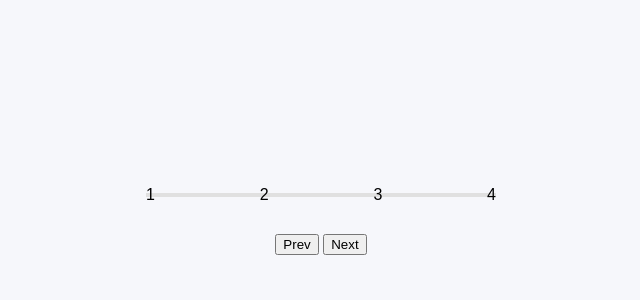
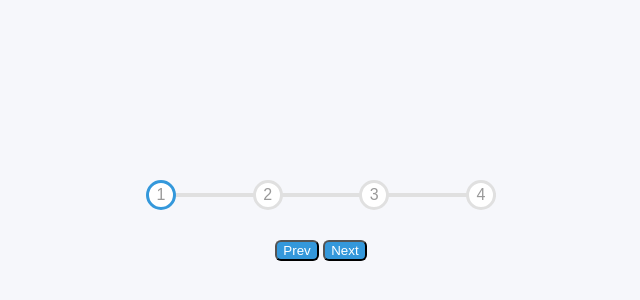
Before and after one commit to KellyRodrigues85/Progress-Steps, a plain HTML site: page index.html in a window 1280 px wide. Shown: the part 180-480 px from the top of the page, without its empty margins (319-959 px from the left). Drawn offline with Linux system fonts and the light colour scheme; a web font is replaced by a local one.

Commit message:
creat active circle

```diff
--- a/index.html
+++ b/index.html
@@ -15,7 +15,7 @@
     <div class="container">
         <div class="progress-container">
             <div class="progress" id="progress"></div>
-            <div class="circle_active">1</div>
+            <div class="circle active">1</div>
             <div class="circle">2</div>
             <div class="circle">3</div>
             <div class="circle">4</div>
--- a/style.css
+++ b/style.css
@@ -3,6 +3,11 @@
 *{
     box-sizing: border-box;
 
+}
+
+:root{
+    --line-border-fill:#3498db;
+    --line-border-empty: #e0e0e0;
 }
 
 body {
@@ -31,7 +36,7 @@ body {
 
 .progress-container::before{
     content: '';
-    background-color: #e0e0e0;
+    background-color: var(--line-border-empty);
     position: absolute;
     top: 50%;
     left: 0;
@@ -39,10 +44,11 @@ body {
     height: 4px;
     width: 100%;
     z-index: -1;
+
 }
 
 .progress{
-    background-color: #3498db;
+    background-color: var(--line-border-fill);
     position: absolute;
     top: 50%;
     left: 0;
@@ -52,3 +58,27 @@ body {
     z-index: -1;
     transform: 0.4s ease;
 }
+.circle {
+        background-color: white;
+        color: #999;
+        border-radius: 50%;
+        height: 30px;
+        width: 30px;
+        display: flex;
+        align-items: center;
+        justify-content: center;
+        border: 3px solid var(--line-border-empty);
+        transition: .4s ease;
+}
+
+.circle.active {
+    border-color: var(--line-border-fill);
+}
+
+.btn{
+    background-color: var(--line-border-fill);
+    color: white;
+    border-radius: 6px;
+    cursor: pointer ;
+    font-family: inherit;
+}
```
